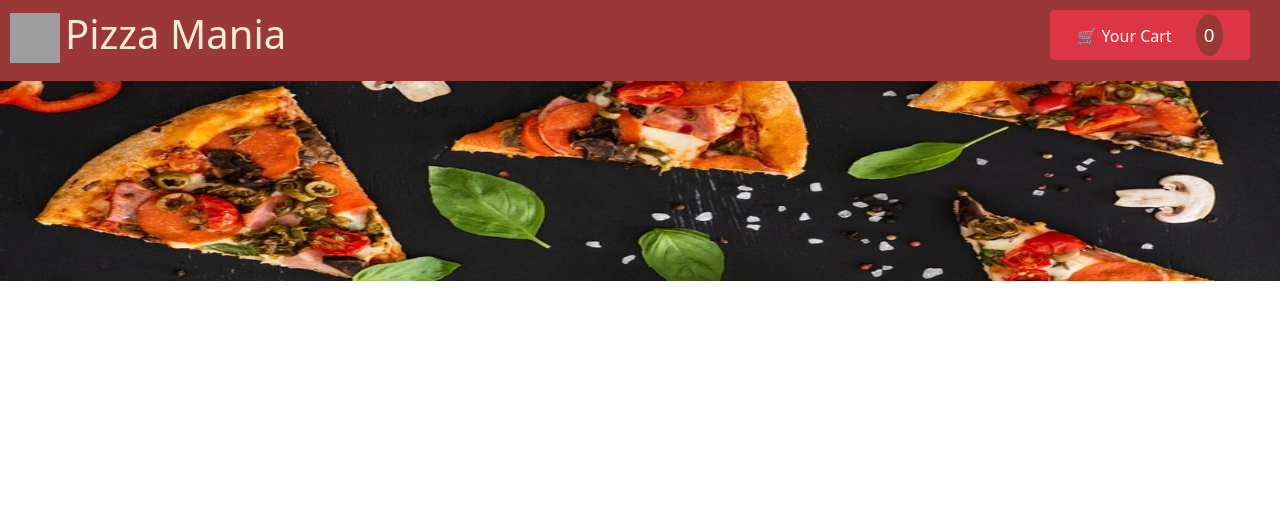
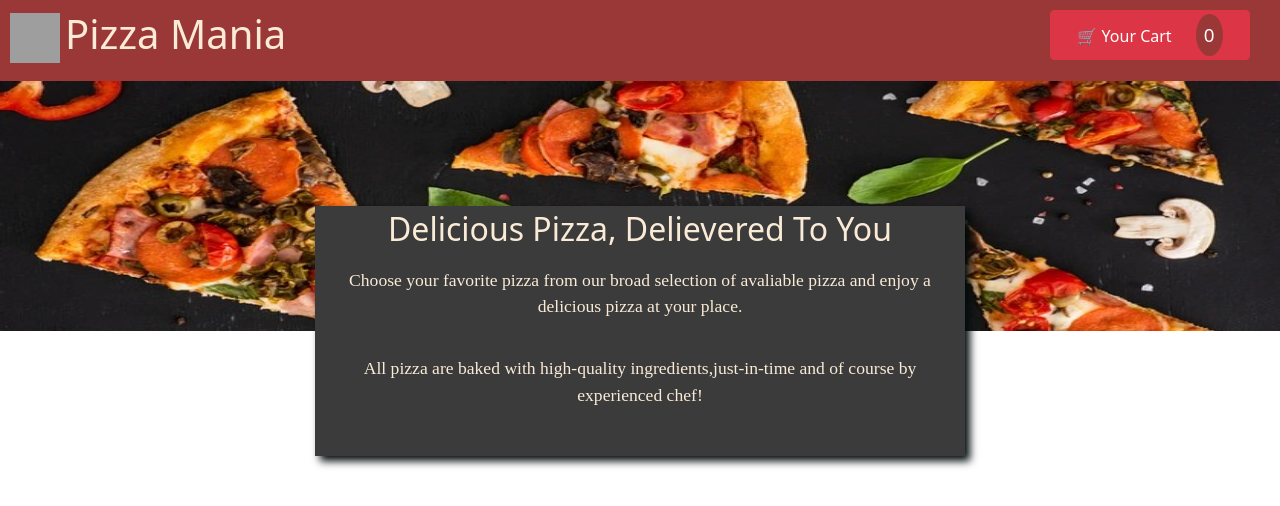
Before and after one commit to jaiswalk008/Restaurant-app, a React (Create React App) app: page / in a window 1280 px wide. Shown: the top 506 px of the page. Built offline with nearby package versions, Linux system fonts and the light colour scheme; grey boxes are pictures that could not be loaded.

Commit message:
added restaurant summary

```diff
--- a/public/index.html
+++ b/public/index.html
@@ -10,7 +10,7 @@
       content="Web site created using create-react-app"
     />
 
-    <title>Food villa</title>
+    <title>Pizza Mania</title>
     <link href="https://cdn.jsdelivr.net/npm/bootstrap@5.0.2/dist/css/bootstrap.min.css" rel="stylesheet" integrity="sha384-EVSTQN3/azprG1Anm3QDgpJLIm9Nao0Yz1ztcQTwFspd3yD65VohhpuuCOmLASjC" crossorigin="anonymous">
   </head>
   <body>
--- a/src/Components/Layout/Header.js
+++ b/src/Components/Layout/Header.js
@@ -7,7 +7,16 @@ const Header = () =>{
                 <h1><img src='https://encrypted-tbn0.gstatic.com/images?q=tbn:ANd9GcRzJUbVeo54US84XD82FvvD20BU_3ri7-TjGXv87bE&s' alt="logo"></img>Pizza Mania</h1>
                 <Cart/>
             </nav>
-            <img className='header-image' src={require('./Header-image.jpg')} alt='pizza mania Header' />
+            <div style={{ position: 'relative' }}>
+                <img className='header-image' src={require('../../assets/Header-image.jpg')} alt='pizza mania Header' />
+                <div className='description'>
+                    <h2 className='text-center mt-1'>Delicious Pizza, Delievered To You</h2>
+                    <p>Choose your favorite pizza from our broad selection of avaliable pizza and enjoy a
+                        delicious pizza at your place.</p>
+                    <p>All pizza are baked with high-quality ingredients,just-in-time and of course by experienced chef!</p>
+                </div>
+
+            </div>
 
         </>
     );
--- a/src/Components/Layout/Layout.css
+++ b/src/Components/Layout/Layout.css
@@ -15,6 +15,23 @@
 }
 .header-image{
     width: 100%;
-    height: 200px;
+    height: 250px;
 
 }
+.description{
+    position: absolute;
+    bottom: 50%;
+    left: 50%;
+    transform: translate(-50%, 100%);
+    background-color: rgb(59, 59, 59);
+    width: 650px;
+    color: antiquewhite;
+    height: 250px;
+    box-shadow: 5px 5px 8px rgba(0, 10, 10, 10);
+}
+.description>p{
+    font-size: 1.1rem;
+    font-family:'Times New Roman', Times, serif;
+    padding: 10px;
+    text-align: center;
+}
```
Also changed, not shown: src/Components/Cart/Cart.css (line endings or trailing spaces), src/assets/Header-image.jpg (renamed from src/Components/Layout/Header-image.jpg).
